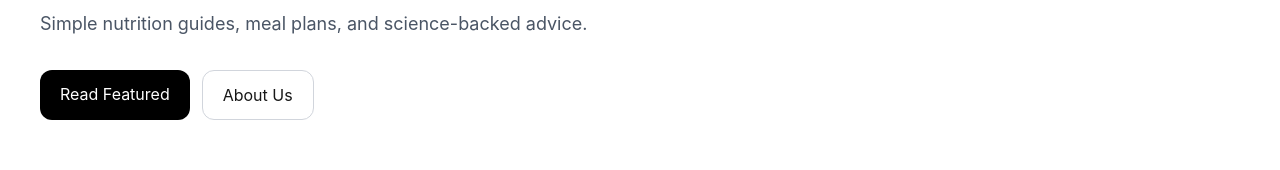
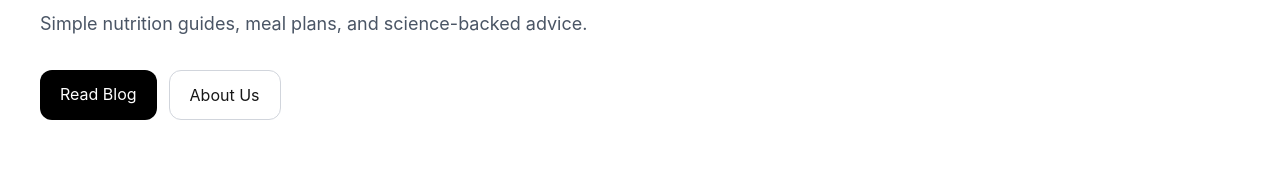
Before and after one commit to Divinity-dev/Nutrition-blog, a Next.js app: page / in a window 1280 px wide. Shown: the part 147-317 px from the top of the page. Built offline with nearby package versions, Linux system fonts and the light colour scheme; no server answers.

Commit message:
Prevent featured link from using undefined slug

```diff
--- a/src/app/Home.js
+++ b/src/app/Home.js
@@ -54,10 +54,10 @@ const Hero = ({ latest }) => {
 
         <div className="flex gap-3 mt-4">
           <Link
-            href={`/blog/${featured?.slug}`}
+            href={featured?.slug ? `/blog/${featured.slug}` : "/blog"}
             className="bg-black text-white px-5 py-3 rounded-xl hover:bg-gray-800 transition"
           >
-            Read Featured
+            {featured?.slug ? "Read Featured" : "Read Blog"}
           </Link>
 
           <Link
```
